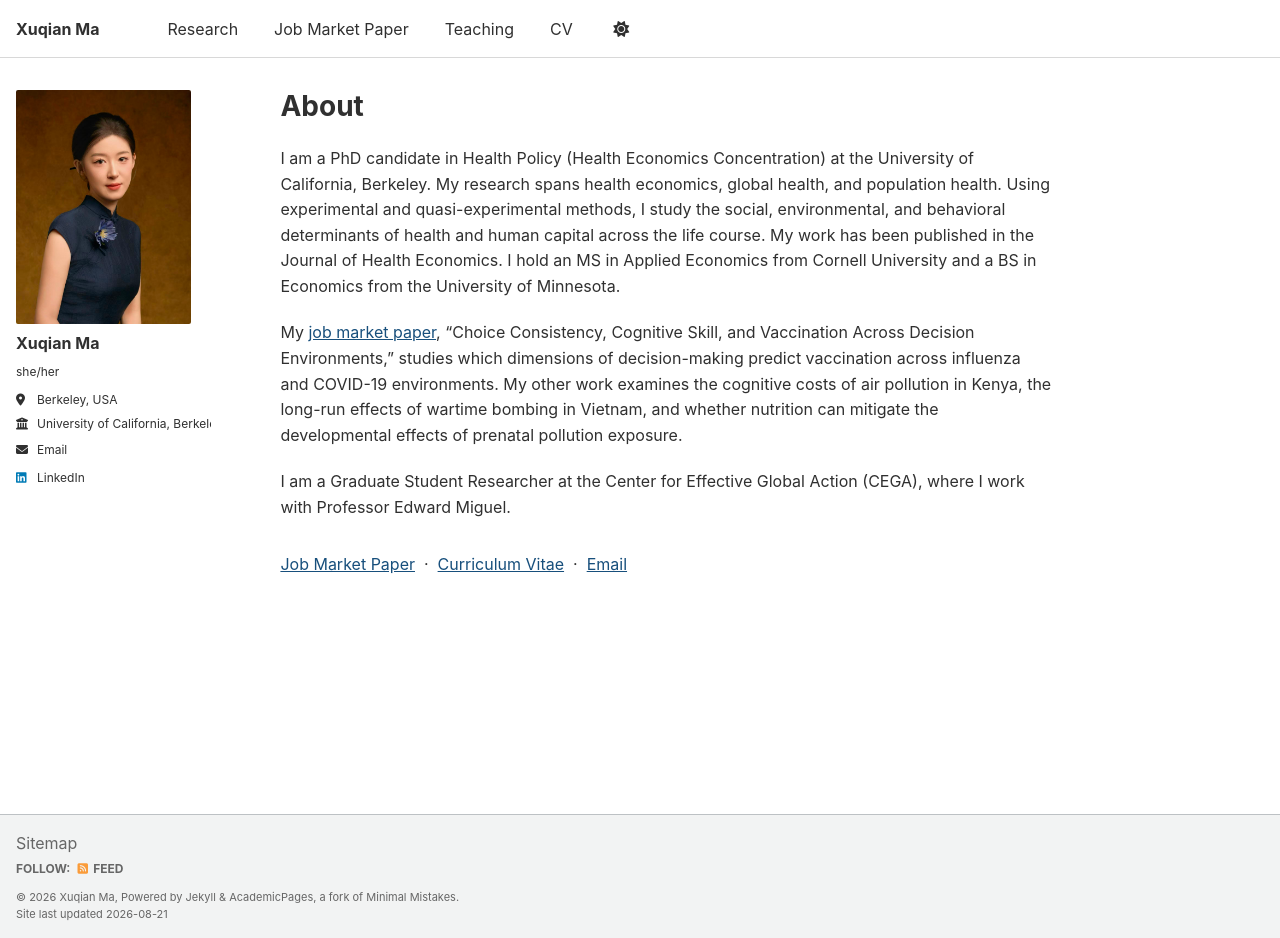
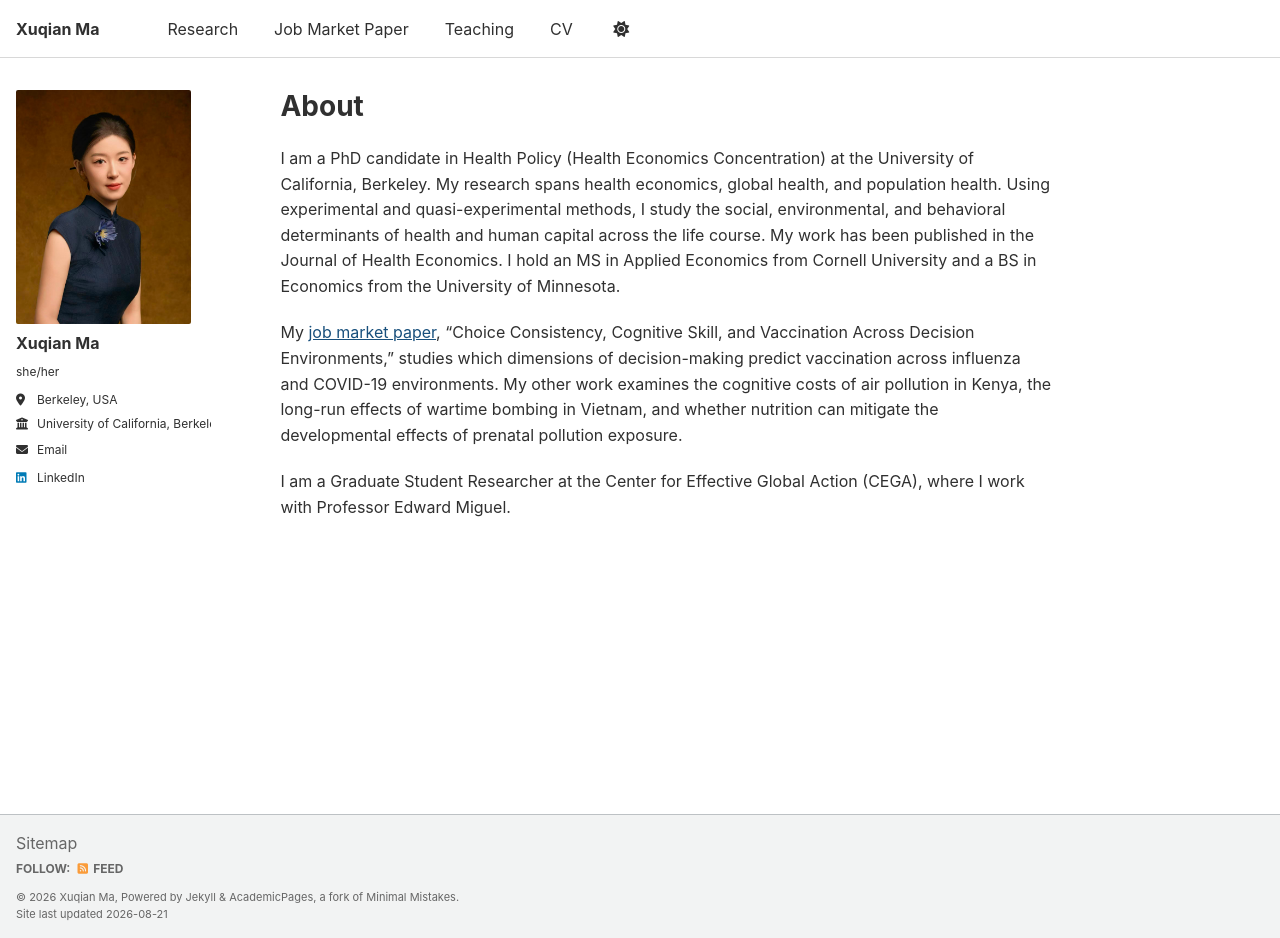
Before and after one commit to xuqianma0718/xuqianma0718.github.io, a Jekyll site: the page built from _pages/about.md, in a window 1280 px wide and 938 px high. Built offline with Jekyll 4.4.1, drawn with Linux system fonts in a browser that asks for light colours; a script that is not in the unit is left out.

Commit message:
Remove homepage profile links

```diff
--- a/_pages/about.md
+++ b/_pages/about.md
@@ -12,5 +12,3 @@ I am a PhD candidate in Health Policy (Health Economics Concentration) at the Un
 My [job market paper](/job-market-paper/), “Choice Consistency, Cognitive Skill, and Vaccination Across Decision Environments,” studies which dimensions of decision-making predict vaccination across influenza and COVID-19 environments. My other work examines the cognitive costs of air pollution in Kenya, the long-run effects of wartime bombing in Vietnam, and whether nutrition can mitigate the developmental effects of prenatal pollution exposure.
 
 I am a Graduate Student Researcher at the Center for Effective Global Action (CEGA), where I work with Professor Edward Miguel.
-
-<p class="profile-links"><a href="/job-market-paper/">Job Market Paper</a> &nbsp;·&nbsp; <a href="https://drive.google.com/file/d/16l1Sn_BI1nXxvFkPBASCmBBmnpcsUDJ0/view?usp=sharing" target="_blank" rel="noopener">Curriculum Vitae</a> &nbsp;·&nbsp; <a href="mailto:ma000092@berkeley.edu">Email</a></p>
```
